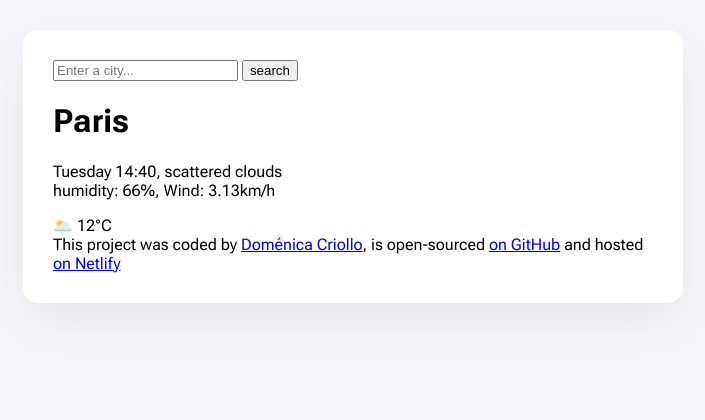
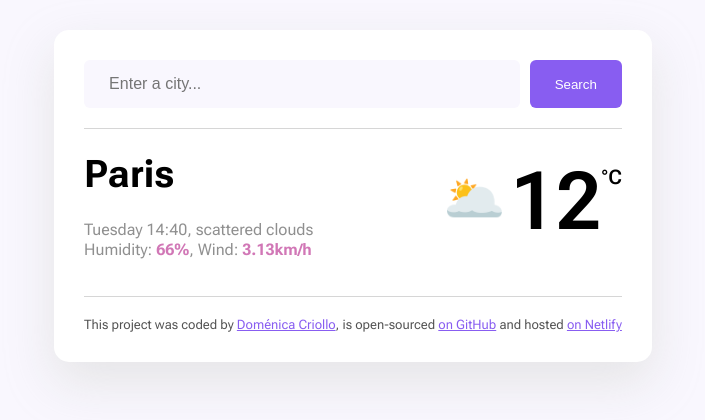
Before and after one commit to DomeC99/my-meteo, a plain HTML site: page index.html in a window 1280 px wide. Shown: the whole page, without its empty margins (287-992 px from the left). Drawn offline with Linux system fonts and the light colour scheme.

Commit message:
Added basic CSS

```diff
--- a/index.html
+++ b/index.html
@@ -12,23 +12,23 @@
 <body>
     <div class="weather-app">
         <header>
-            <form>
-                <input type="search" placeholder="Enter a city..." required>
-                <input type="submit" value="search">
+            <form class="search-form">
+                <input type="search" placeholder="Enter a city..." required class="search-form-input">
+                <input type="submit" value="Search" class="search-form-button">
             </form>
         </header>
         <main class="weather-info">
             <div>
-                <h1>Paris</h1>
-                <p>Tuesday 14:40, scattered clouds
+                <h1 class="city">Paris</h1>
+                <p class="weather-details"><span>Tuesday 14:40</span>, <span>scattered clouds</span>
                     <br>
-                    humidity: 66%, Wind: 3.13km/h
+                    Humidity: <strong>66%</strong>, Wind: <strong>3.13km/h</strong>
                 </p>
             </div>
-            <div>
-                <div>🌥️ 12°C</div>
+            <div class="weather-wrapper">
+                <span class="weather-icon">🌥️</span><span class="weather-current-temperature">12</span><span class="unit">°C</span>
             </div>
-        </main>
+            </main>
         <footer>This project was coded by
             <a href="https://github.com/DomeC99" target="_blank">Doménica Criollo</a>, is open-sourced
             <a href="https://github.com/DomeC99/my-meteo.git" target="_blank">on GitHub</a> and hosted
--- a/src/styles.css
+++ b/src/styles.css
@@ -32,3 +32,88 @@ body {
     border-radius: 15px;
     justify-self: center;
 }
+
+.search-form {
+    display: flex;
+    justify-content: space-between;
+    margin-bottom: 20px;
+}
+
+.search-form-input {
+    background-color: #f9f7fe;
+    border: none;
+    border-radius: 6px;
+    width: 81%;
+    font-size: 16px;
+    padding: 15px 25px;
+}
+
+.search-form-button {
+    background-color: #885df1;
+    color: white;
+    border: none;
+    padding: 15px 25px;
+    border-radius: 6px;
+}
+
+.city {
+    font-size: 38px;
+    line-height: 40px;
+}
+
+.weather-details {
+    font-size: 16px;
+    line-height: 20px;
+    color: #00000070;
+}
+
+.weather-details strong {
+    color: rgb(209, 119, 182);
+}
+
+.weather-wrapper {
+    display: flex;
+}
+
+.weather-icon {
+    font-size: 50px;
+    margin-right: 5px;
+    padding-top: 15px;
+}
+
+.weather-current-temperature {
+    font-size: 80px;
+    font-weight: 600;
+}
+
+.unit {
+    font-weight: 600;
+    font-size: 20px;
+    padding-top: 10px;
+}
+
+header {
+    border-bottom: 1px solid #a7a7a777;
+}
+
+main {
+    padding-bottom: 20px;
+}
+
+footer {
+    border-top: 1px solid #a7a7a777;
+    padding-top: 20px;
+    text-align: center;
+    font-size: 13px;
+    color: #000000ad;
+}
+
+a {
+    color: #885df1;
+}
+
+.weather-info {
+    display: flex;
+    justify-content: space-between;
+    align-items: center;
+}
```
